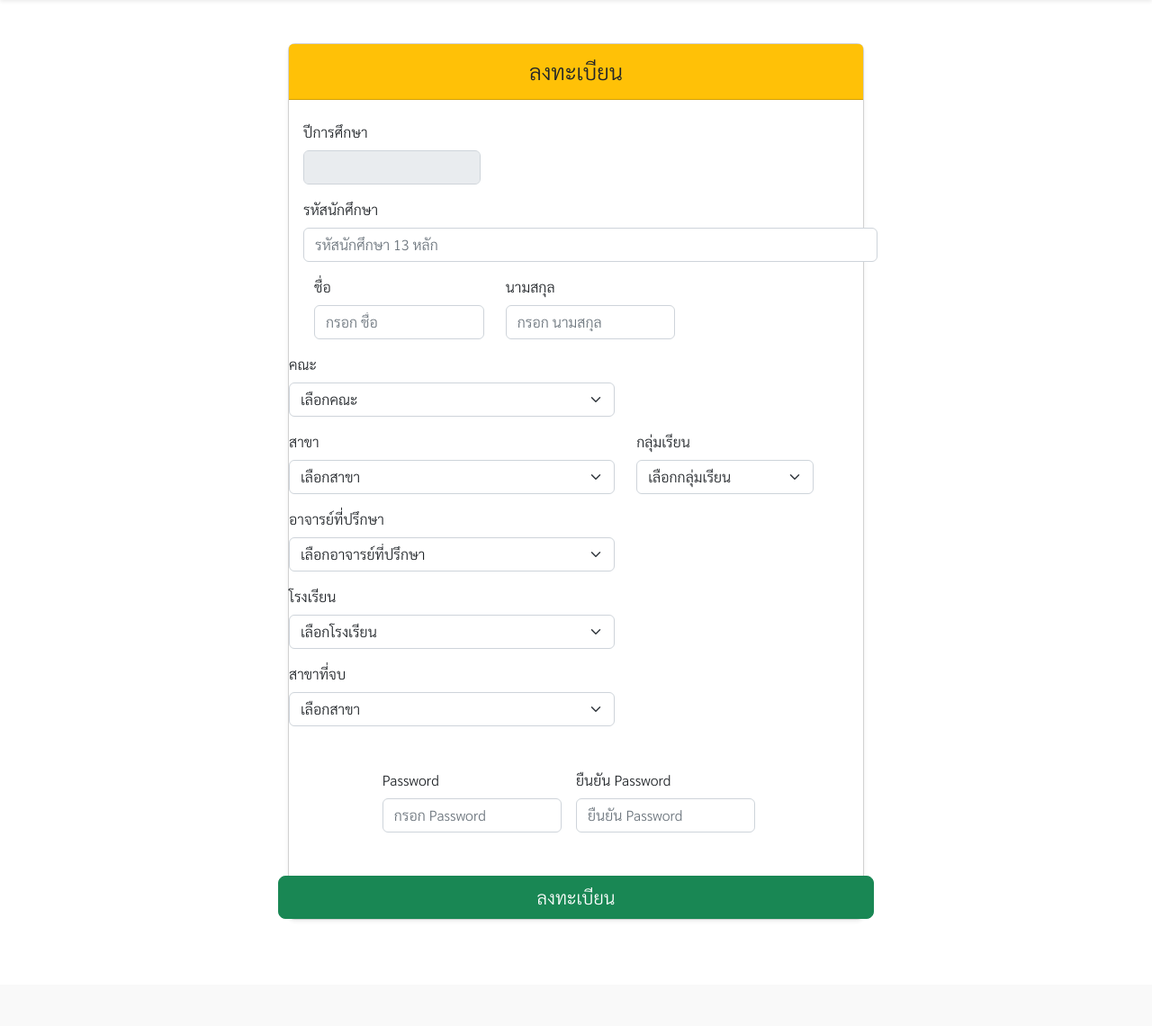
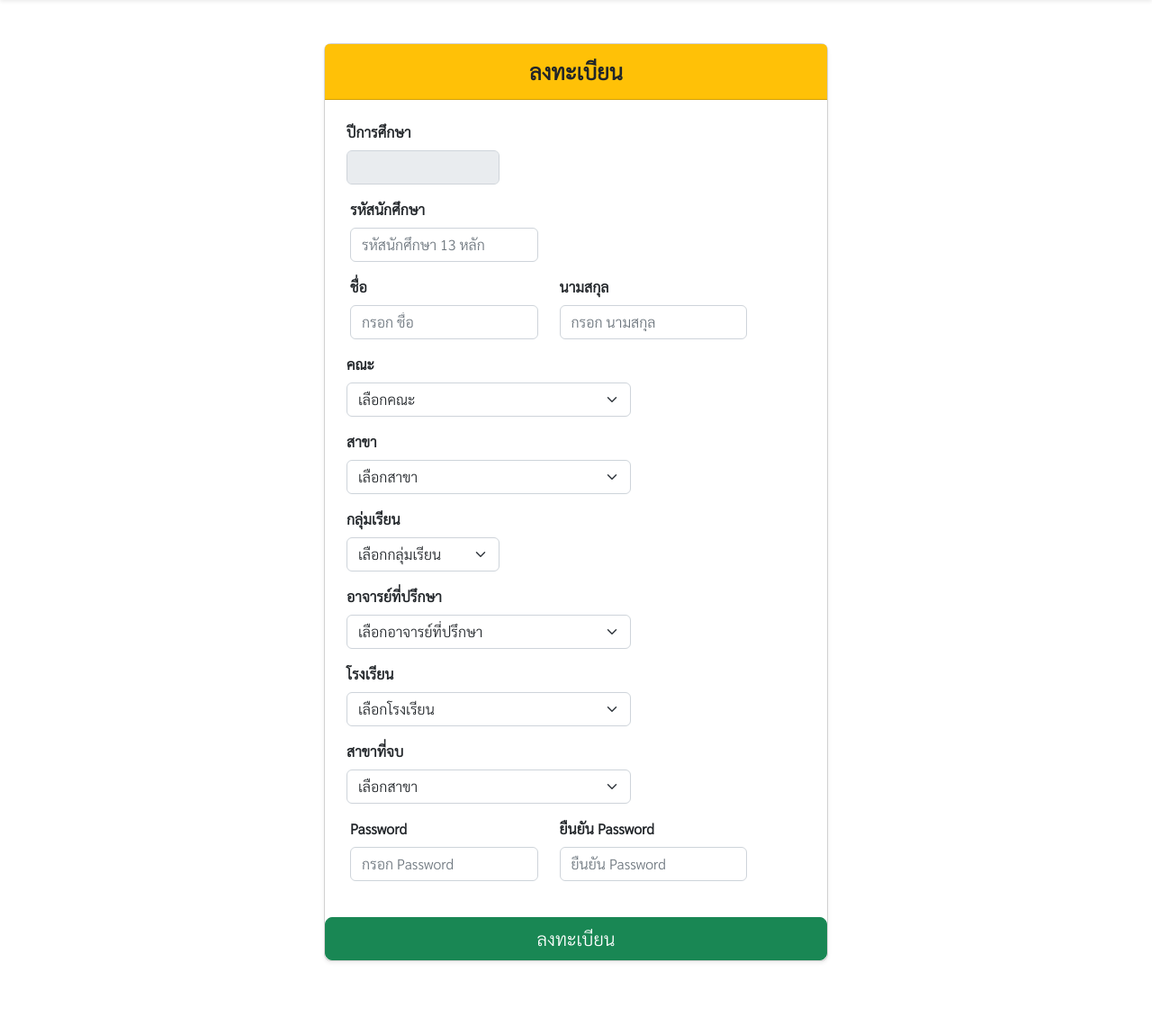
Before and after one commit to pattadon14/WebTranferPJ, a Django app: page /Register/ in a window 1280 px wide. Shown: the part 83-1223 px from the top of the page at 90% size. Before the commit the page ends 1105 px from the top, so only its background shows below. Run offline with Django 4.2, Linux system fonts and the light colour scheme.

Commit message:
Update 16/7

```diff
--- a/Webtranfer/views.py
+++ b/Webtranfer/views.py
@@ -4,6 +4,8 @@ from django.contrib import messages
 from django.contrib.auth.models import User
 from Webtranfer.forms import *
 from django.db.models import Q
+
+####Test#######
 
 ####### Normal #######
 
@@ -21,7 +23,6 @@ def LoginAdvisor(request):
 
 def LoginAdmin(request):
     return render(request,'Login_Admin.html')
-
 
 #######  ADMIN  #######
 
--- a/templates/Admin_Colleges.html
+++ b/templates/Admin_Colleges.html
@@ -9,8 +9,9 @@
         {% csrf_token %}
 
             <div class="py-4 text-left">
-            <h2>จัดการข้อมูลโรงเรียน</h2>
+                <h2><b>จัดการข้อมูลโรงเรียน</b></h2>
             </div>
+
             {% if messages  %}
                 {% for message in messages %}
                     <strong>{{message}}</strong>
--- a/templates/Register.html
+++ b/templates/Register.html
@@ -122,168 +122,89 @@
 
                 <form>
 
-                  <center><div class="card mb-4 rounded-3 shadow-sm " style="width:40rem;">
+                  <center><div class="card mb-4 rounded-3 shadow-sm " style="width:35rem;">
                       <div class="card-header py-3 bg-warning mb-4">
-                          <center><h4 class="my-0 fw-normal">ลงทะเบียน</h4></center>
+                          <center><h4 class="my-0 fw-normal"><b>ลงทะเบียน</b></h4></center>
                       </div>
                       <div class="row">
-                        <div class="col-sm-4 text-start mb-3 mx-3">
-                          <label for="title" class="form-label">ปีการศึกษา</label>
+                        <div class="col-sm-4 text-start mb-3 mx-4">
+                          <label for="title" class="form-label"><b>ปีการศึกษา</b></label>
                           <input type="#" class="form-control" id="#" placeholder="" value="" required="" Disabled input example" disabled">
                         </div>
-                        <div class="row-sm-4 text-start mb-3 mx-3">
-                          <label for="title" class="form-label">รหัสนักศึกษา</label>
-                          <input type="text" class="form-control" pattern=".{13,}" id="#" name = "#" placeholder="รหัสนักศึกษา 13 หลัก" >
+                        <div class="row mb-3 mx-3">
+                          <div class="col-sm-5 text-start">
+                            <label for="title" class="form-label"><b>รหัสนักศึกษา</b></label>
+                            <input type="text" class="form-control" pattern=".{13,}" id="#" name="#" placeholder="รหัสนักศึกษา 13 หลัก">
+                          </div>
                         </div>
                         <div class="row justify-content-left mb-3 mx-3">
-                          <div class="col-sm-4 text-start">
-                            <label for="title" class="form-label">ชื่อ</label>
+                          <div class="col-sm-5 text-start">
+                            <label for="title" class="form-label"><b>ชื่อ</b></label>
                             <input type="text" class="form-control" pattern="[A-Za-z]" id="#" name = "#" placeholder="กรอก ชื่อ">
                           </div>
-                          <div class="col-sm-4 text-start">
-                              <label for="title" class="form-label">นามสกุล</label>
+                          <div class="col-sm-5 text-start">
+                              <label for="title" class="form-label"><b>นามสกุล</b></label>
                               <input type="text" class="form-control" pattern="[A-Za-z]" id="#" name = "#" placeholder="กรอก นามสกุล" >
                           </div>
                         </div>
-                        <div class="col-md-7 text-start mb-3">
-                          <label for="#" class="form-label ">คณะ</label>
+                        <div class="col-md-7 text-start mb-3 mx-4">
+                          <label for="#" class="form-label "><b>คณะ</b></label>
                           <select class="form-select" id="#" name = "#" >
                             <option value="">เลือกคณะ</option>
                             <option>#</option>
                           </select>
                         </div>
-                        <div class="col-md-7 text-start mb-3">
-                          <label for="#" class="form-label">สาขา</label>
+                        <div class="col-md-7 text-start mb-3  mx-4">
+                          <label for="#" class="form-label"><b>สาขา</b></label>
                           <select class="form-select" id="#" name = "#">
                             <option value="">เลือกสาขา</option>
                             <option>#</option>
                           </select>
                         </div>
-                        <div class="col-md-4 text-start mb-3">
-                          <label for="#" class="form-label">กลุ่มเรียน</label>
+                        <div class="col-md-4 text-start mb-3 mx-4">
+                          <label for="#" class="form-label"><b>กลุ่มเรียน</b></label>
                           <select class="form-select" id="#" name = "#">
                             <option value="">เลือกกลุ่มเรียน</option>
                             <option>#</option>
                           </select>
                         </div>
-                        <div class="col-md-7 text-start mb-3">
-                          <label for="#" class="form-label">อาจารย์ที่ปรึกษา</label>
+                        <div class="col-md-7 text-start mb-3  mx-4">
+                          <label for="#" class="form-label"><b>อาจารย์ที่ปรึกษา</b></label>
                           <select class="form-select" id="#" name = "#">
                             <option value="">เลือกอาจารย์ที่ปรึกษา</option>
                             <option>#</option>
                           </select>
                         </div>
-                        <div class="col-md-7 text-start mb-3">
-                          <label for="#" class="form-label">โรงเรียน</label>
+                        <div class="col-md-7 text-start mb-3 mx-4">
+                          <label for="#" class="form-label"><b>โรงเรียน</b></label>
                           <select class="form-select" id="#" name = "#">
                             <option value="">เลือกโรงเรียน</option>
                             <option>#</option>
                           </select>
                         </div>
-                        <div class="col-md-7 text-start mb-3">
-                          <label for="#" class="form-label">สาขาที่จบ</label>
+                        <div class="col-md-7 text-start mb-3 mx-4">
+                          <label for="#" class="form-label"><b>สาขาที่จบ</b></label>
                           <select class="form-select" id="#" name = "#">
                             <option value="">เลือกสาขา</option>
                             <option>#</option>
                           </select>
                         </div>
-                      <div class="row g-3 justify-content-center mb-5">
-                          <div class="col-sm-4 text-start">
-                              <label for="title" class="form-label">Password</label>
-                              <input type="password" class="form-control" id="#" name = "#" placeholder="กรอก Password" >
+                        <div class="row justify-content-left mb-3 mx-3">
+                          <div class="col-sm-5 text-start">
+                            <label for="title" class="form-label"><b>Password</b></label>
+                            <input type="password" class="form-control" id="#" name = "#" placeholder="กรอก Password" >
                           </div>
-                          <div class="col-sm-4 text-start">
-                              <label for="title" class="form-label">ยืนยัน Password</label>
-                              <input type="password" class="form-control" id="#" name = "#" placeholder="ยืนยัน Password" >
+                          <div class="col-sm-5 text-start">
+                              <label for="title" class="form-label"><b>ยืนยัน Password</b></label>
+                              <input type="password" class="form-control" id="#" name = "#" placeholder="ยืนยัน Password" ><br>
                           </div>
+                        </div>
                       </div>
                       <input type="submit" value="ลงทะเบียน" class="w-100 btn btn-lg btn-success">
                   </div></center>
 
+                  </form>
               </form>
-
-                {% comment %} <center><div class="py-4">
-                    <h2>ลงทะเบียน</h2>
-                </div></center>
-                <div class="col-sm-2">
-                    <label for="title" class="form-label">ปีการศึกษา</label>
-                    <input type="#" class="form-control" id="#" placeholder="" value="" required="" Disabled input example" disabled"><br>
-                </div>
-                <div class="col-sm-3">
-                    <label for="title" class="form-label">รหัสนักศึกษา</label>
-                    <input type="text" class="form-control" id="#" name = "#" placeholder="รหัสนักศึกษา 13 หลัก" ><br>
-                </div>
-                <div class="row g-3">
-                    <div class="col-sm-3">
-                        <label for="title" class="form-label">ชื่อ</label>
-                        <input type="text" class="form-control" id="#" name = "#" placeholder="กรอก ชื่อ">
-                    </div>
-                    <div class="col-sm-3">
-                        <label for="title" class="form-label">นามสกุล</label>
-                        <input type="text" class="form-control" id="#" name = "#" placeholder="กรอก นามสกุล" ><br>
-                    </div>
-                </div>
-                <div class="row g-3">
-                    <div class="col-md-3">
-                    <label for="#" class="form-label ">คณะ</label>
-                    <select class="form-select" id="#" name = "#" >
-                        <option value="">เลือกคณะ</option>
-                        <option>#</option>
-                    </select>
-                    </div>
-                    <div class="col-md-3">
-                    <label for="#" class="form-label">สาขา</label>
-                    <select class="form-select" id="#" name = "#">
-                        <option value="">เลือกสาขา</option>
-                        <option>#</option>
-                    </select><br>
-                    </div>
-                    <div class="col-md-2">
-                        <label for="#" class="form-label">กลุ่มเรียน</label>
-                        <select class="form-select" id="#" name = "#">
-                        <option value="">เลือกกลุ่มเรียน</option>
-                        <option>#</option>
-                        </select><br>
-                    </div>
-                </div>
-                <div class="col-md-4">
-                    <label for="#" class="form-label">อาจารย์ที่ปรึกษา</label>
-                    <select class="form-select" id="#" name = "#">
-                    <option value="">เลือกอาจารย์ที่ปรึกษา</option>
-                    <option>#</option>
-                    </select><br>
-                </div>
-                <div class="row g-3">
-                    <div class="col-md-4">
-                        <label for="#" class="form-label">โรงเรียน</label>
-                        <select class="form-select" id="#" name = "#">
-                        <option value="">เลือกโรงเรียน</option>
-                        <option>#</option>
-                        </select><br>
-                    </div>
-                    <div class="col-md-4">
-                        <label for="#" class="form-label">สาขาที่จบ</label>
-                        <select class="form-select" id="#" name = "#">
-                        <option value="">เลือกสาขา</option>
-                        <option>#</option>
-                        </select><br>
-                    </div>
-                </div>
-                <div class="row g-3">
-                    <div class="col-sm-3">
-                        <label for="title" class="form-label">Password</label>
-                        <input type="password" class="form-control" id="#" name = "#" placeholder="กรอก Password" ><br>
-                    </div>
-                    <div class="col-sm-3">
-                        <label for="title" class="form-label">ยืนยัน Password</label>
-                        <input type="password" class="form-control" id="#" name = "#" placeholder="ยืนยัน Password" ><br>
-                    </div>
-                </div>
-
-                <input type="submit" value="ลงทะเบียน" class = "btn btn-success me-3">
-            </form>
-
-        </div> {% endcomment %}
   </body>
 </html>
         {% endblock content %}
```
Also changed, not shown: Webtranfer/forms.py (+14 -3 lines), Webtranfer/migrations/0002_mymodel.py (added), Webtranfer/migrations/0003_delete_mymodel.py (added), Webtranfer/migrations/0004_mymodel.py (added), Webtranfer/migrations/0005_delete_mymodel.py (added), Webtranfer/models.py (line endings or trailing spaces). Lines whose indentation alone changed are shown as unchanged.
